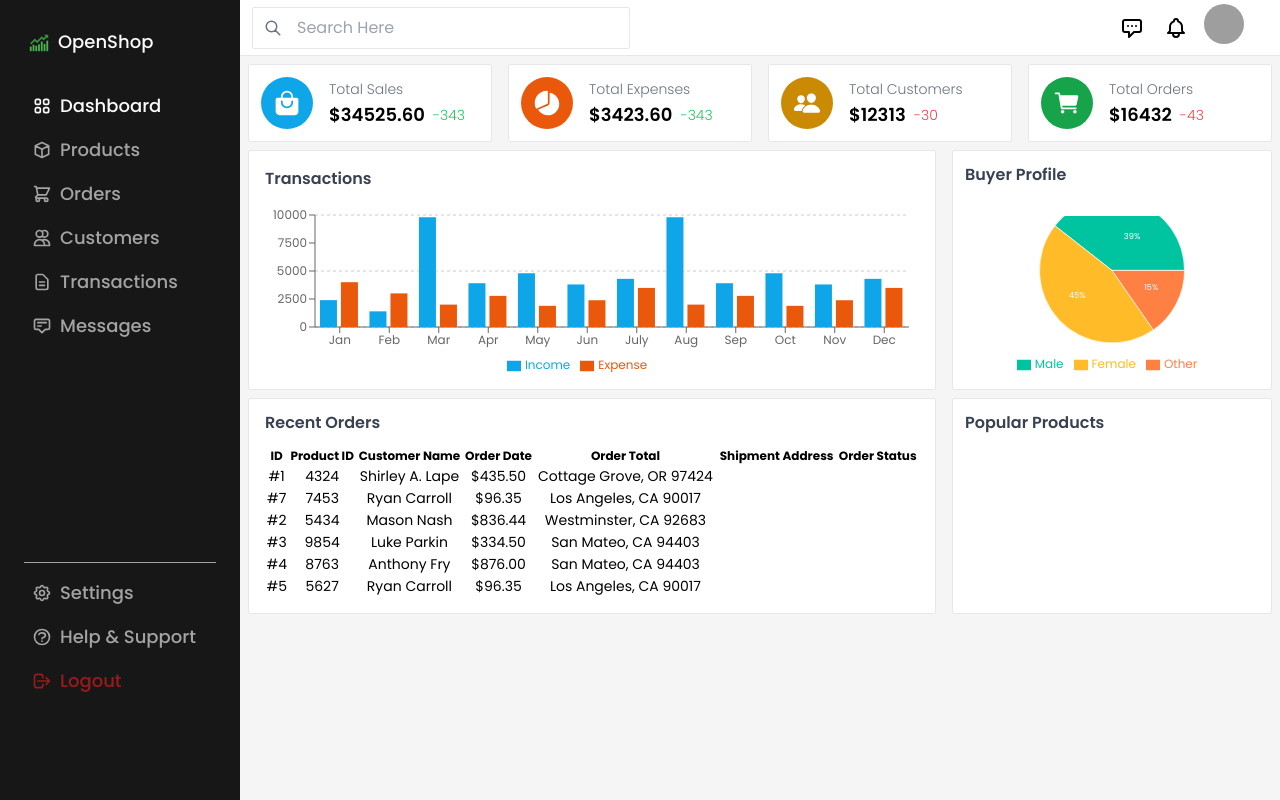
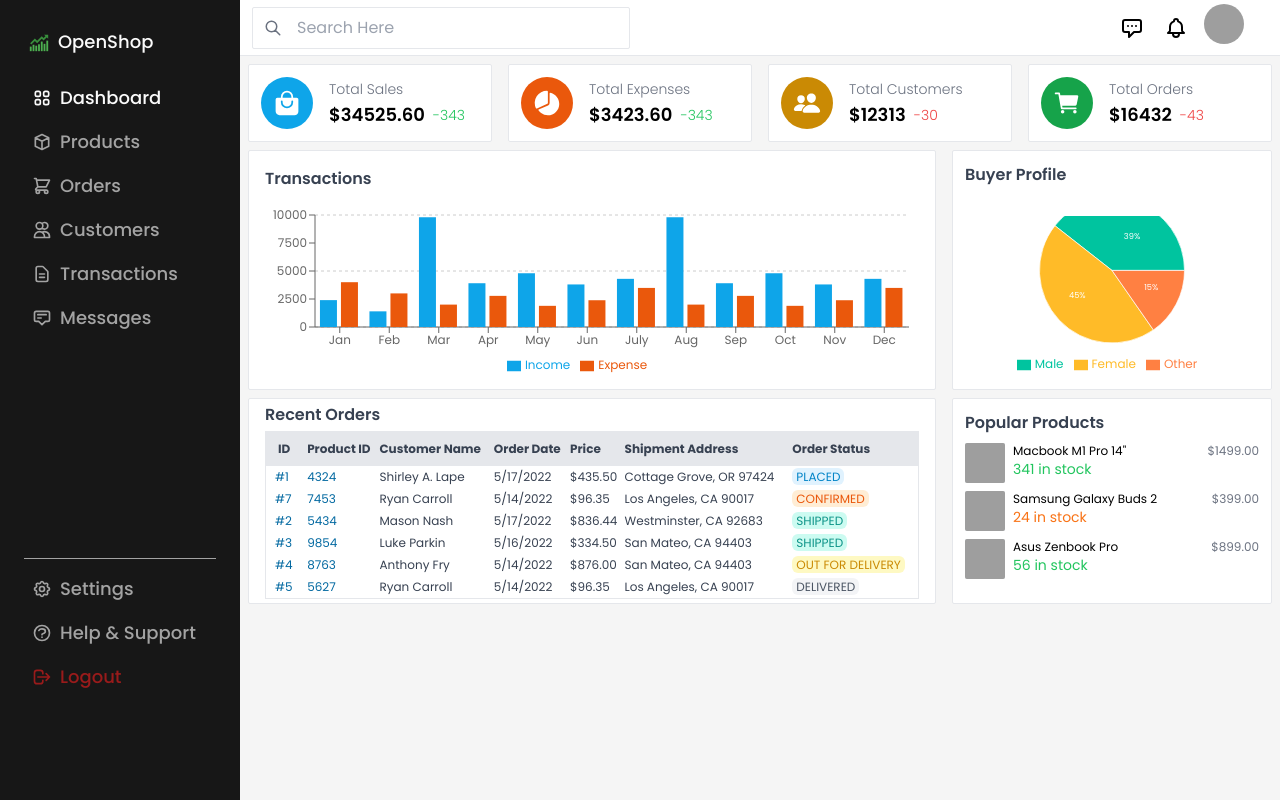
Before and after one commit to YashubNaeem09/DashboardApp, a Next.js app: page /dashboard in a window 1280 px wide. Built offline with nearby package versions, Linux system fonts and the light colour scheme; grey boxes are pictures that could not be loaded.

Commit message:
Dashboard Completed.

```diff
--- a/src/app/(pages)/dashboard/_dashboardComps/popularProduct.jsx
+++ b/src/app/(pages)/dashboard/_dashboardComps/popularProduct.jsx
@@ -1,11 +1,26 @@
+import Link from "next/link"
+
 export default function PopularProducts(){
     return(
         <>
         <div className="bg-navbarColor border border-gray-200 rounded-sm p-3 w-[20rem]">
         <h1 className="font-semibold text-gray-700">Popular Products</h1>
-        <div>
+        <div className="flex flex-col mt-2 text-sm">
             {
-
+              data.map((element) => (
+				<Link href={`/products/${element.id}`} className="mb-2 flex flex-row">
+					<div className="w-10 h-10 min-w-10 bg-gray-200 rounded-sm overflow-hidden">
+						<img className="w-full h-full object-cover" src={element.product_thumbnail} alt={element.product_name} />
+					</div>
+					<div className="ml-2 flex-1">
+						<p className="text-xs">{element.product_name}</p>
+						<p className={element.product_stock === 0 ? "text-sm text-red-500" : element.product_stock > 50 ? "text-sm text-green-500" : "text-sm text-orange-500"}>{element.product_stock} in stock</p>
+					</div>
+					<div className="text-xs text-gray-500">
+						{element.product_price}
+					</div>
+				</Link>
+			  ))
             }
         </div>
         </div>
@@ -35,25 +50,4 @@ const data = [
 		product_price: '$899.00',
 		product_stock: 56
 	},
-	{
-		id: '9234',
-		product_name: 'LG Flex Canvas',
-		product_thumbnail: 'https://source.unsplash.com/100x100?smartphone',
-		product_price: '$499.00',
-		product_stock: 98
-	},
-	{
-		id: '4314',
-		product_name: 'Apple Magic Touchpad',
-		product_thumbnail: 'https://source.unsplash.com/100x100?touchpad',
-		product_price: '$699.00',
-		product_stock: 0
-	},
-	{
-		id: '4342',
-		product_name: 'Nothing Earbuds One',
-		product_thumbnail: 'https://source.unsplash.com/100x100?earphone',
-		product_price: '$399.00',
-		product_stock: 453
-	}
 ]
--- a/src/app/(pages)/dashboard/_dashboardComps/recentOrders.jsx
+++ b/src/app/(pages)/dashboard/_dashboardComps/recentOrders.jsx
@@ -1,33 +1,70 @@
 import { formatRevalidate } from "next/dist/server/lib/revalidate"
+import Link from "next/link"
 
 export default function RecentOrders() {
 	return (
 		<>
-			<div className="flex-1 px-4 pb-4 pt-3 bg-navbarColor border rounded-sm border-gray-200">
-				<h1 className="font-semibold text-gray-700">Recent Orders</h1>
-				<div className="text-black mt-3">
-					<table className="w-full table-auto">
-						<thead className="text-xs text-center">
+		{/* <div className="flex-1 ml-4 pt-3 px-3 pb-4">
+		<table className="w-full text-left text-sm text-gray-700 leading-loose">
+						<thead className="tracking-normal">
 							<tr>
 								<th>ID</th>
 								<th>Product ID</th>
 								<th>Customer Name</th>
 								<th>Order Date</th>
-								<th>Order Total</th>
+								<th>Price</th>
 								<th>Shipment Address</th>
 								<th>Order Status</th>
 							</tr>
 						</thead>
-						<tbody className="text-sm text-center">
+						<tbody className="">
 								{
 									data.map((element) => (
 										   <tr key={element.id} className="ml-8">
 											<td>#{element.id}</td>
 											<td>{element.product_id}</td>
 											<td>{element.customer_name}</td>
+											<td>{new Date(element.order_date).toLocaleDateString()}</td>
 											<td>{element.order_total}</td>
 											<td> {element.shipment_address} </td>
-											{/* <td>{format(new Date(element.order_date), 'dd MMM yyyy')}</td> */}
+											<td>{element.current_order_status}</td>
+										   </tr>
+
+									))
+								}
+						</tbody>
+					</table>
+		</div>
+		 */}
+			<div className="flex-1 px-4 pb-1 pt-1 bg-navbarColor border rounded-sm border-gray-200">
+				<h1 className="font-semibold text-gray-700">Recent Orders</h1>
+				<div className="mt-1">
+				<table className="w-full text-left text-xs text-gray-700 leading-5 border border-x border-gray-200 ">
+						<thead className="tracking-normal bg-gray-200">
+							<tr className="font-semibold leading-8">
+								<th className="px-3">ID</th>
+								<th>Product ID</th>
+								<th>Customer Name</th>
+								<th>Order Date</th>
+								<th>Price</th>
+								<th>Shipment Address</th>
+								<th>Order Status</th>
+							</tr>
+						</thead>
+						<tbody className="">
+								{
+									data.map((element) => (
+										   <tr key={element.id} className="mx-8">
+											<td>
+												<Link className="text-sky-700 px-2" href={`/orders/${element.id}`}>#{element.id}</Link></td>
+											<td>
+												<Link className="text-sky-700" href={`/products/${element.product_id}`}>{element.product_id}</Link></td>
+											<td>{element.customer_name}</td>
+											<td>{new Date(element.order_date).toLocaleDateString()}</td>
+											<td>{element.order_total}</td>
+											<td> {element.shipment_address} </td>
+											<td className="cursor-pointer">{getOrderStatus(element.current_order_status)}</td>
+
 										   </tr>
 
 									))
@@ -102,3 +139,33 @@ const data = [
 		shipment_address: 'Los Angeles, CA 90017'
 	}
 ]
+
+export function getOrderStatus(status){
+		switch (status) {
+			case "PLACED" :
+				return(
+					<span className="text-xs px-1 text-sky-600 bg-sky-100 rounded-md">{status}</span>
+				)
+			case "CONFIRMED" :
+				return(
+					<span className="text-xs px-1 text-orange-600 bg-orange-100 rounded-md">{status}</span>
+				)
+			case "SHIPPED" :
+				return(
+					<span className="text-xs px-1 text-teal-600 bg-teal-100 rounded-md">{status}</span>
+				)
+			case "OUT_FOR_DELIVERY" :
+				return(
+					<span className="text-xs px-1 text-yellow-600 bg-yellow-100 rounded-md">{status.replaceAll('_', " ")}</span>
+				)
+			case "DELIVERED" :
+				return(
+					<span className="text-xs px-1 text-gray-600 bg-gray-100 rounded-md">{status.replaceAll('_', " ")}</span>
+				)
+			default :
+			return (
+				<span className="text-sm px-1 text-red-600 bg-red-100 rounded-md">{status.replaceAll('_', " ")}</span>
+			)
+		}
+
+}
--- a/src/app/(pages)/layout.jsx
+++ b/src/app/(pages)/layout.jsx
@@ -3,7 +3,7 @@ import Navbar from "../components/navbar";
 export default function Layout({ children }) {
     return (
         <>
-            <div className="flex flex-row bg-themeColor1 h-screen w-screen overflow-hidden">
+            <div className="flex flex-row bg-themeColor1 h-screen w-screen ">
                 <Sidebar />
                 <div className="flex-1">
                     <Navbar />
--- a/src/app/components/sidebar.jsx
+++ b/src/app/components/sidebar.jsx
@@ -13,7 +13,7 @@ export default function Sidebar() {
                         <FcBullish fontSize={22} />
                         <h1 className="text-lg font-medium text-textColor1">OpenShop</h1>
                     </div>
-                    <div className="flex-1 mt-6 text-textColor2">
+                    <div className="flex-1 mt-4 text-textColor2">
                         {DASHBOARD_SIDEBAR_LINKS.map((element) => {
                             const isActive = pathname.startsWith(element.path);
                             return (
```
